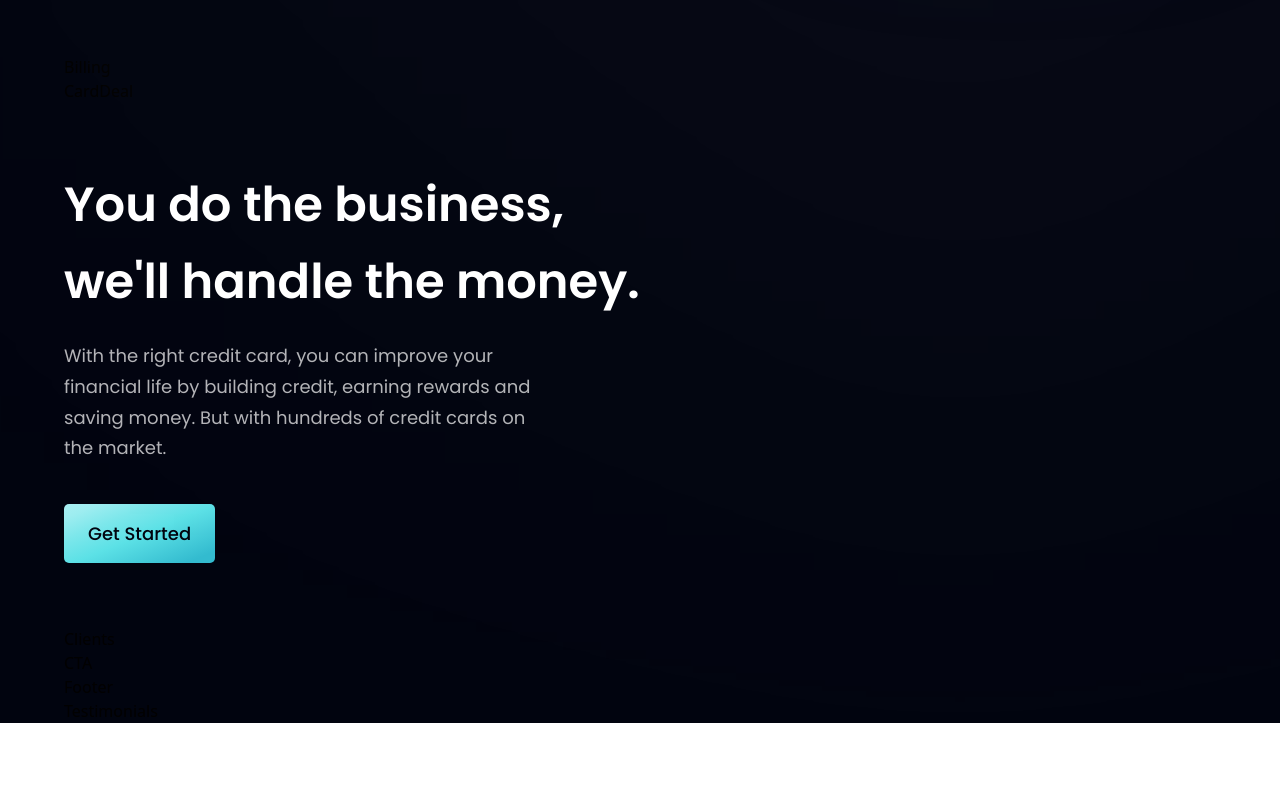
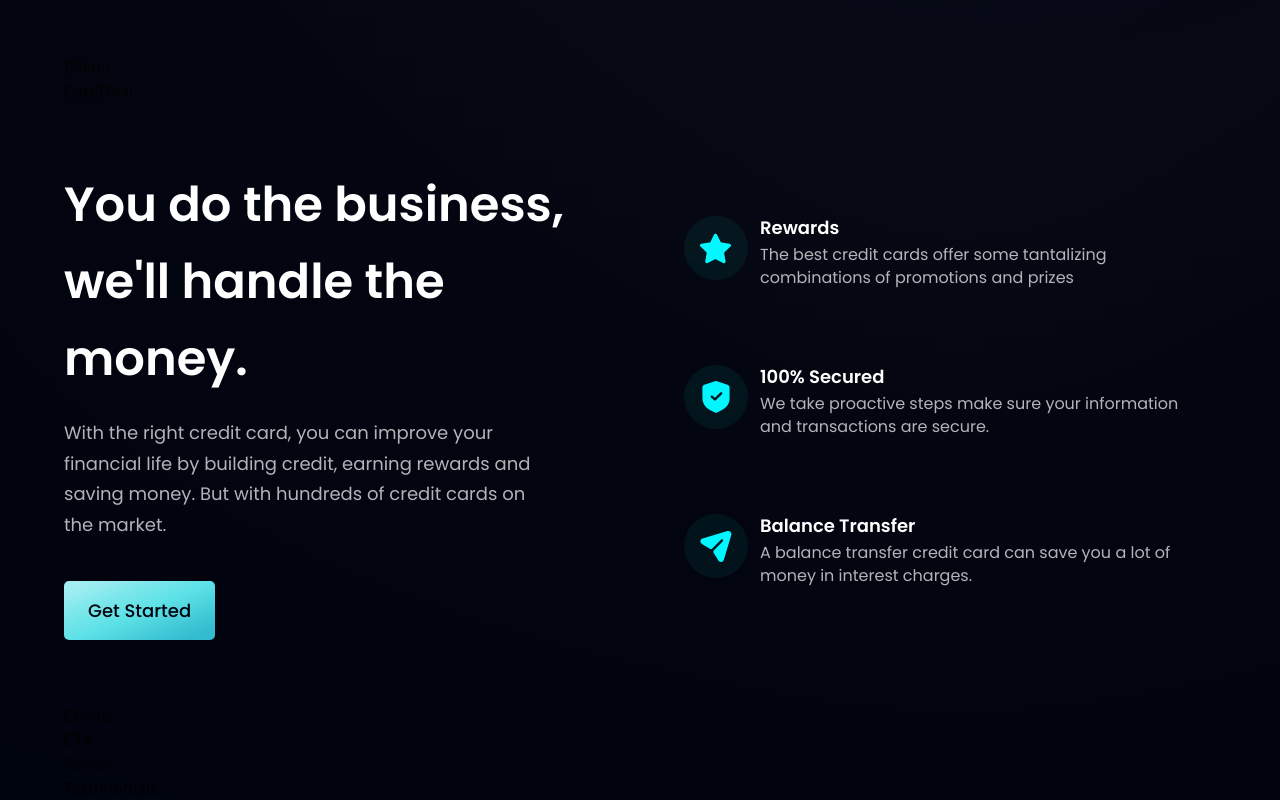
Before and after one commit to NicBab/hoobank-app, a React (Vite) app: page / in a window 1280 px wide. Shown: the part 874-1674 px from the top of the page. Before the commit the page ends 1597 px from the top, so only its background shows below. Built offline with nearby package versions, Linux system fonts and the light colour scheme.

Commit message:
business component section completed. feature cards/icons/hover effect

```diff
--- a/src/components/Business.jsx
+++ b/src/components/Business.jsx
@@ -2,21 +2,44 @@
 import { features } from "../constants";
 import styles, { layout } from "../style";
 import Button from "./Button";
+
+const FeatureCard = ({ icon, title, content, index }) => {
+  return (
+    <div className={`flex flex-row p-6 rounded-[20px] ${index !== features.length -1 ? "mb-6" : "mb-0"} feature-card`}>
+      <div className={`w-[64px] h-[64px] rounded-full ${styles.flexCenter} bg-dimBlue`}>
+        <img src={icon} alt="icon" className={`w-[50%] h-[50%] object-contain`}/>
+      </div>
+      <div className="flex-1 flex flex-col ml-3">
+        <h4 className="font-poppins font-semibold text-white text-[18px] leading-[23px] mb-1">
+          {title}
+        </h4>
+        <p className="font-poppins font-normal text-dimWhite text-[16px] leading-[23px] mb-1">
+          {content}
+        </p>
+      </div>
+    </div>
+  );
+};
 
 const Business = () => {
   return (
     <section id="features" className={layout.section}>
       <div className={layout.sectionInfo}>
         <h2 className={styles.heading2}>
-          You do the business, <br className="sm:block hidden"/>
+          You do the business, <br className="sm:block hidden" />
           we'll handle the money.
         </h2>
         <p className={`${styles.paragraph} max-w-[470px] mt-5`}>
-        With the right credit card, you can improve your financial life by
-        building credit, earning rewards and saving money. But with hundreds
-        of credit cards on the market.
+          With the right credit card, you can improve your financial life by
+          building credit, earning rewards and saving money. But with hundreds
+          of credit cards on the market.
         </p>
-        <Button styles="mt-10"/>
+        <Button styles="mt-10" />
+      </div>
+      <div className={`${layout.sectionImg} flex-col`}>
+        {features.map((feature, index) => (
+          <FeatureCard key={features.id} {...feature} index={index} />
+        ))}
       </div>
     </section>
   );
```
Also changed, not shown: src/components/Button.jsx (+10 -5 lines).
